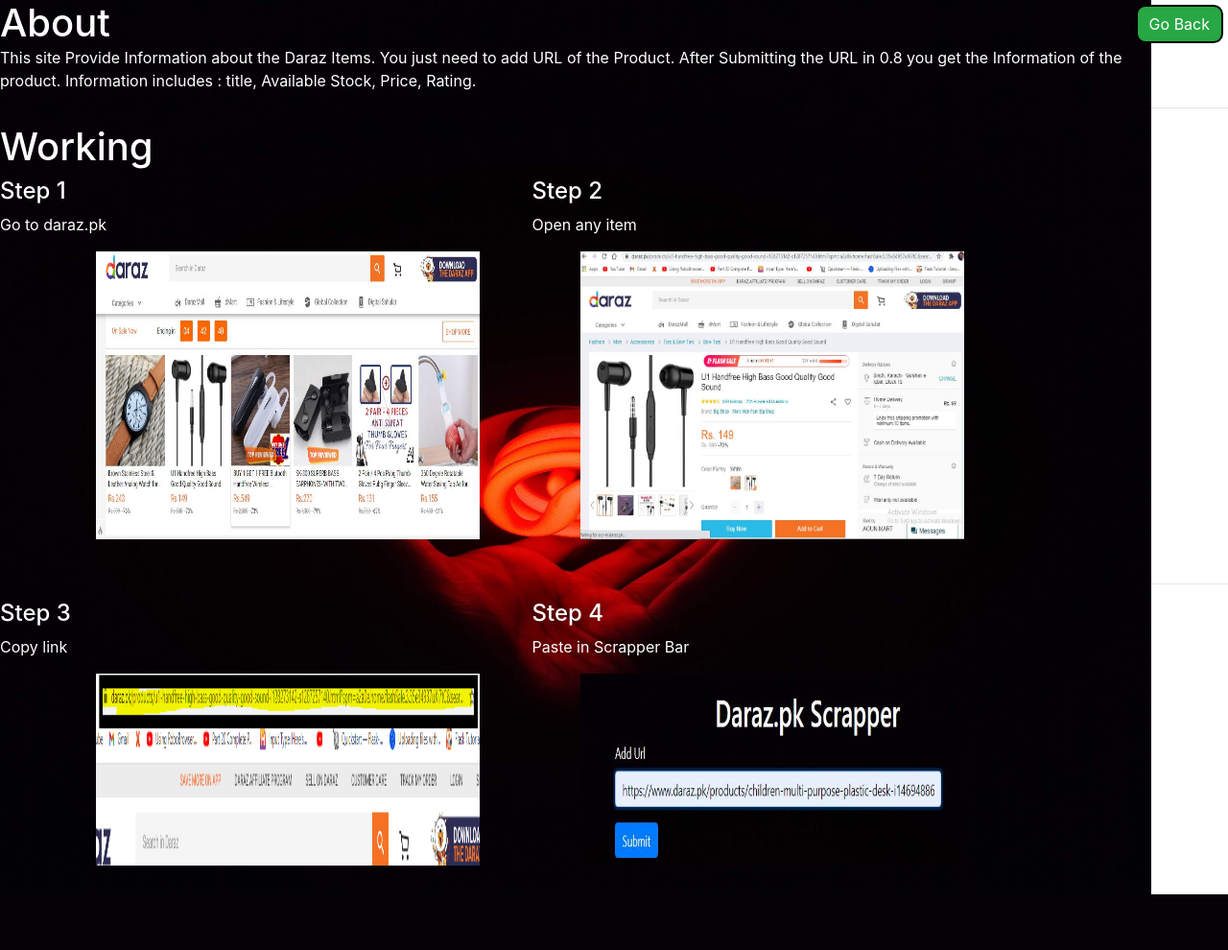
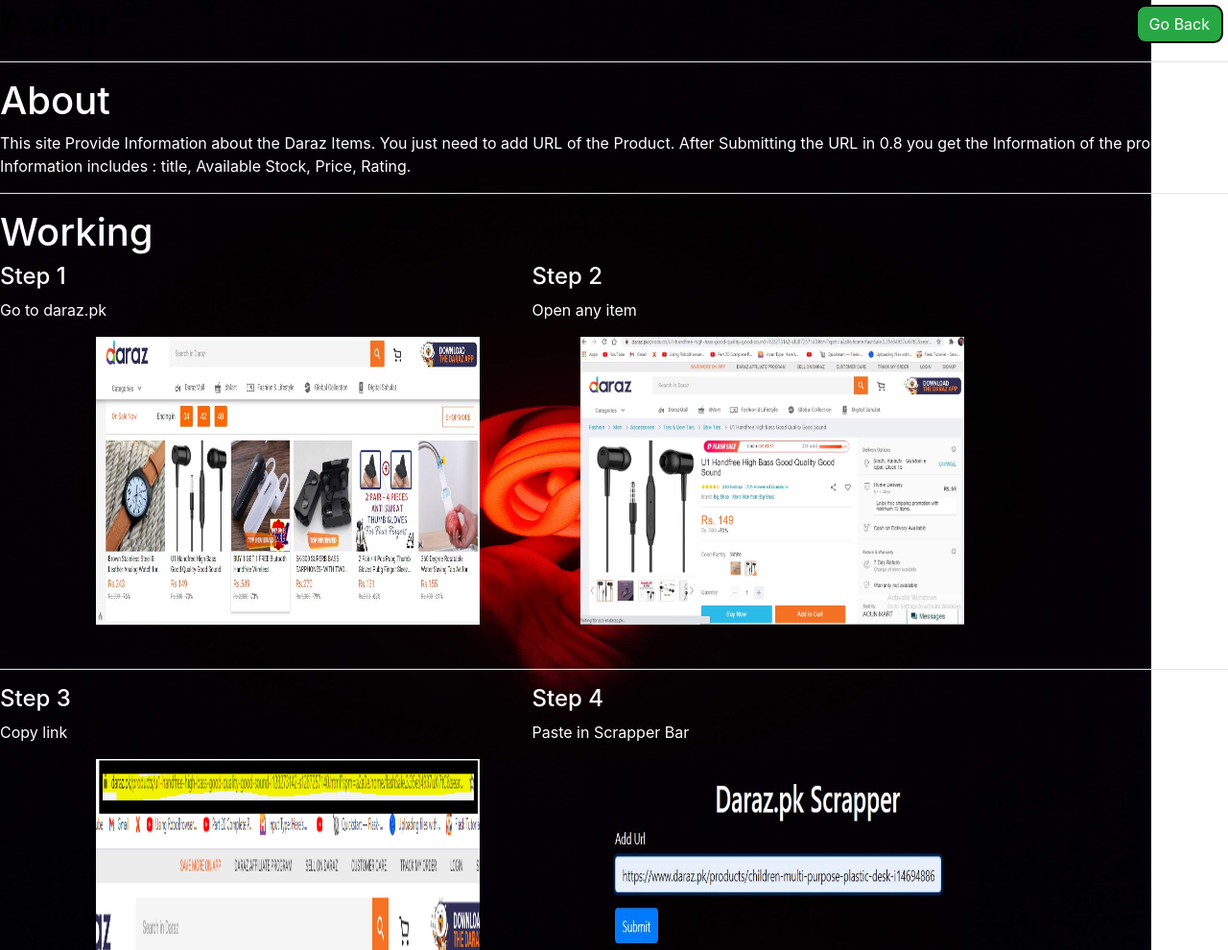
Before and after one commit to AlyAhmad1/Daraz.pk-Stock-Notifier-, a Django app: template DarazScrapper/templates/DarazScrapper/Help.html in a window 1280 px wide. Shown: the top 990 px of the page at 96% size. Before the commit the page ends 932 px from the top, so only its background shows below. Run offline with Django 3.2, Linux system fonts and the light colour scheme; the template is opened without the code that fills it, so the values that code supplies are empty.

Commit message:
Working Scrapper

```diff
--- a/DarazScrapper/templates/DarazScrapper/Help.html
+++ b/DarazScrapper/templates/DarazScrapper/Help.html
@@ -21,6 +21,10 @@
 margin-bottom:30px;
 }
 
+hr {
+background-color:white;
+}
+
 
 </style>
     <meta charset="UTF-8">
@@ -29,24 +33,32 @@
 
 </head>
 <body>
-
+<div>
 <a href="#" onclick="history.go(-1)">
     <button class="btn btn-success" style="border:2px solid black; border-radius:10px;float:right;margin:5px;" >
         Go Back
     </button>
 </a>
+</div>
+<div style="color:white">
 
-<div style="color:white">
-<h1 style="margin-bottom:0px;">
+
+    <h1 style="margin-top:0px;color:black;">
     About
 </h1>
-<p style="padding:0px;margin:0px;">
+
+    <hr/>
+    <h1 style="margin-top:0px;">
+        About
+    </h1>
+    <p style="padding:0px;margin:0px;">
     This site Provide Information about the Daraz Items. You just need to add URL of the Product.
     After Submitting the URL in 0.8 you get the Information of the product.
     Information includes : title, Available Stock, Price, Rating.
 </p>
+    <hr/>
+
 </div>
-<hr/>
 <div style="color:white">
     <h1>Working</h1>
 
--- a/Scrapper/settings.py
+++ b/Scrapper/settings.py
@@ -44,6 +44,7 @@
 MIDDLEWARE = [
     'django.middleware.security.SecurityMiddleware',
     'django.contrib.sessions.middleware.SessionMiddleware',
+    'whitenoise.middleware.WhiteNoiseMiddleware',
     'django.middleware.common.CommonMiddleware',
     'django.middleware.csrf.CsrfViewMiddleware',
     'django.contrib.auth.middleware.AuthenticationMiddleware',
@@ -121,3 +122,5 @@
 
 STATIC_URL = '/static/'
 STATIC_DIR = os.path.join(BASE_DIR, 'static')
+
+STATICFILES_STORAGE = 'whitenoise.storage.CompressedManifestStaticFilesStorage'
--- a/Scrapper/urls.py
+++ b/Scrapper/urls.py
@@ -15,8 +15,11 @@
 """
 from django.contrib import admin
 from django.urls import path, include
+from django.conf import settings
+from django.conf.urls.static import static
 
 urlpatterns = [
     path('admin/', admin.site.urls),
     path('',include('DarazScrapper.urls')),
 ]
+urlpatterns += static(settings.STATIC_URL, document_root=settings.STATIC_ROOT)
```
Also changed, not shown: DarazScrapper/views.py (+13 -8 lines), requirements.txt (+13 -4 lines).
